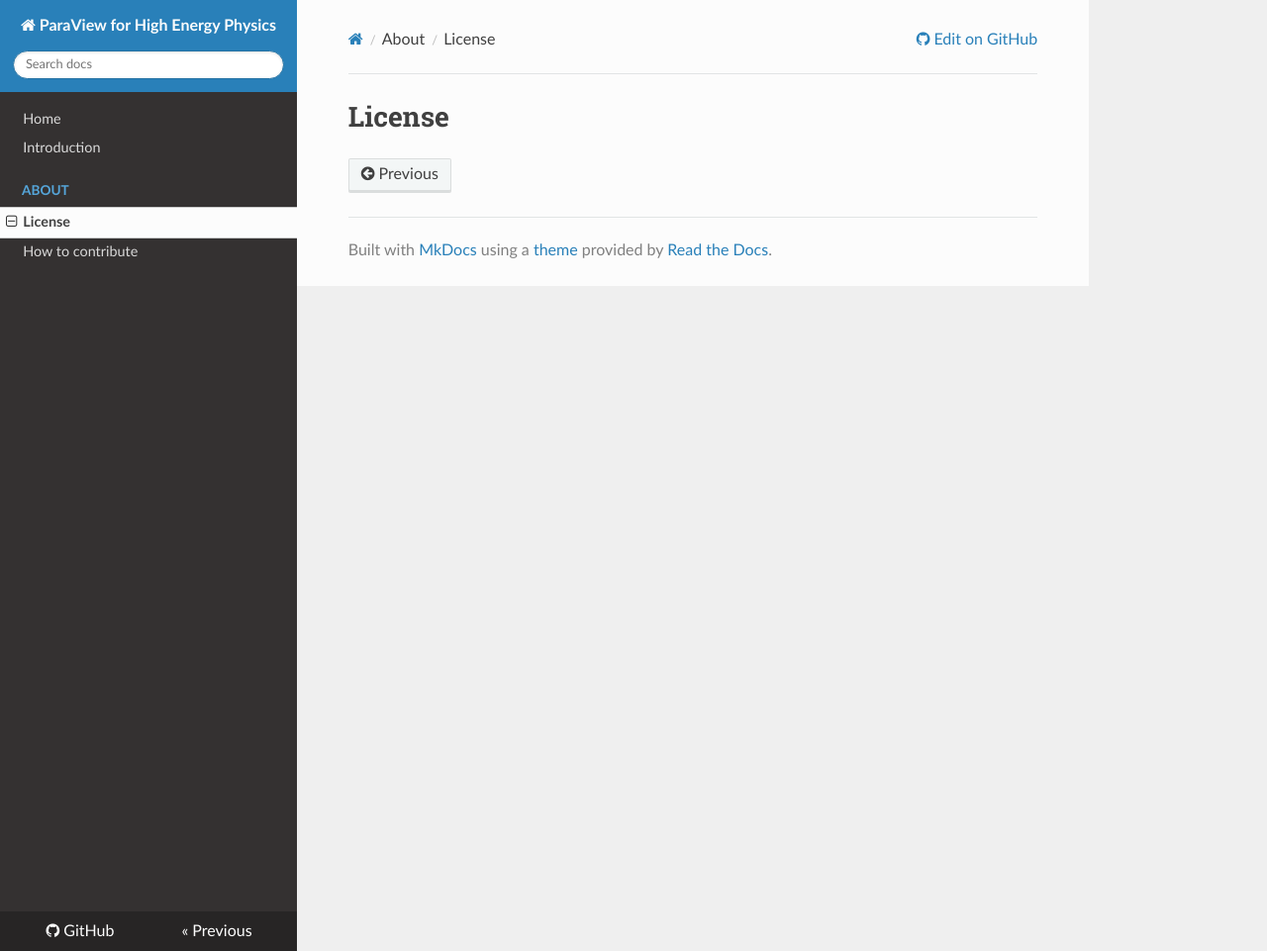
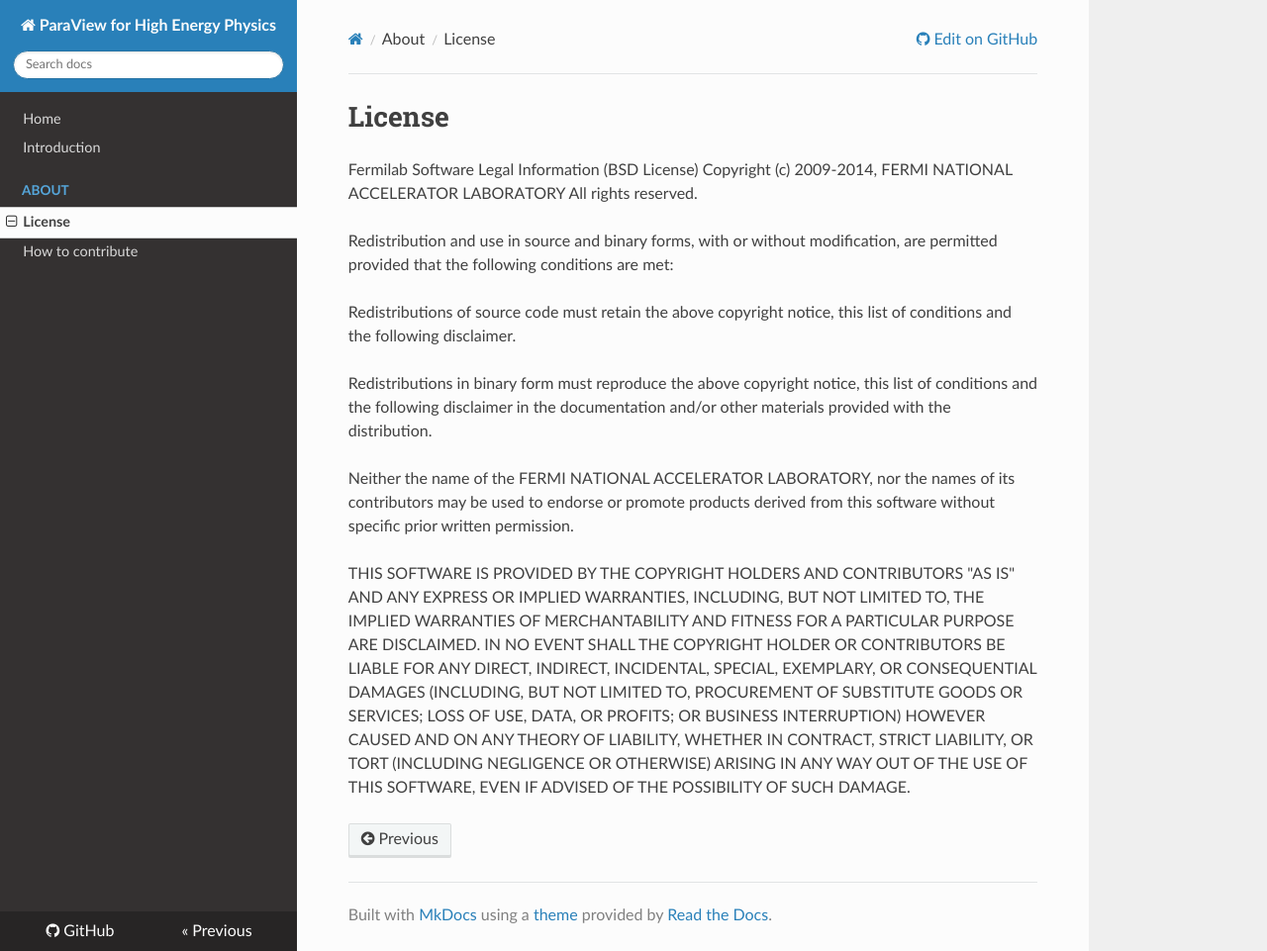
Before and after one commit to lyon-fnal/paraviewForHep, an MkDocs documentation site: the page built from docs/about/license.md, in a window 1280 px wide and 961 px high. Shown: the whole window at 99% size. Built offline with MkDocs 1.6.1, drawn with Linux system fonts in a browser that asks for light colours; nearby versions of some CDN libraries; old or Windows-style settings are respelled for this version of MkDocs.

Commit message:
Add FermiTools license

```diff
--- a/docs/about/license.md
+++ b/docs/about/license.md
@@ -1 +1,15 @@
 # License
+
+Fermilab Software Legal Information (BSD License)
+Copyright (c) 2009-2014, FERMI NATIONAL ACCELERATOR LABORATORY
+All rights reserved.
+
+Redistribution and use in source and binary forms, with or without modification, are permitted provided that the following conditions are met:
+
+Redistributions of source code must retain the above copyright notice, this list of conditions and the following disclaimer.
+
+Redistributions in binary form must reproduce the above copyright notice, this list of conditions and the following disclaimer in the documentation and/or other materials provided with the distribution.
+
+Neither the name of the FERMI NATIONAL ACCELERATOR LABORATORY, nor the names of its contributors may be used to endorse or promote products derived from this software without specific prior written permission.
+
+THIS SOFTWARE IS PROVIDED BY THE COPYRIGHT HOLDERS AND CONTRIBUTORS "AS IS" AND ANY EXPRESS OR IMPLIED WARRANTIES, INCLUDING, BUT NOT LIMITED TO, THE IMPLIED WARRANTIES OF MERCHANTABILITY AND FITNESS FOR A PARTICULAR PURPOSE ARE DISCLAIMED. IN NO EVENT SHALL THE COPYRIGHT HOLDER OR CONTRIBUTORS BE LIABLE FOR ANY DIRECT, INDIRECT, INCIDENTAL, SPECIAL, EXEMPLARY, OR CONSEQUENTIAL DAMAGES (INCLUDING, BUT NOT LIMITED TO, PROCUREMENT OF SUBSTITUTE GOODS OR SERVICES; LOSS OF USE, DATA, OR PROFITS; OR BUSINESS INTERRUPTION) HOWEVER CAUSED AND ON ANY THEORY OF LIABILITY, WHETHER IN CONTRACT, STRICT LIABILITY, OR TORT (INCLUDING NEGLIGENCE OR OTHERWISE) ARISING IN ANY WAY OUT OF THE USE OF THIS SOFTWARE, EVEN IF ADVISED OF THE POSSIBILITY OF SUCH DAMAGE.
```
